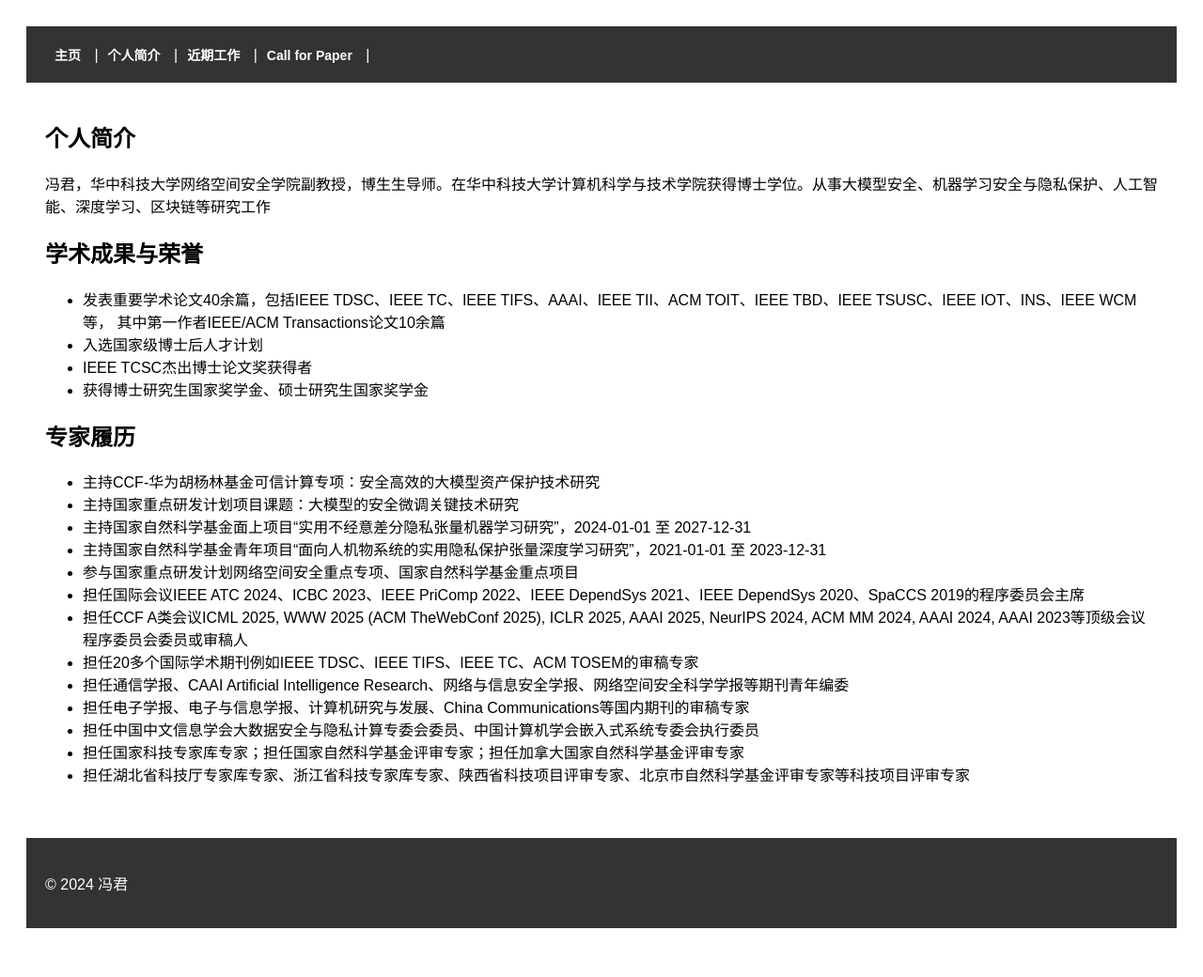
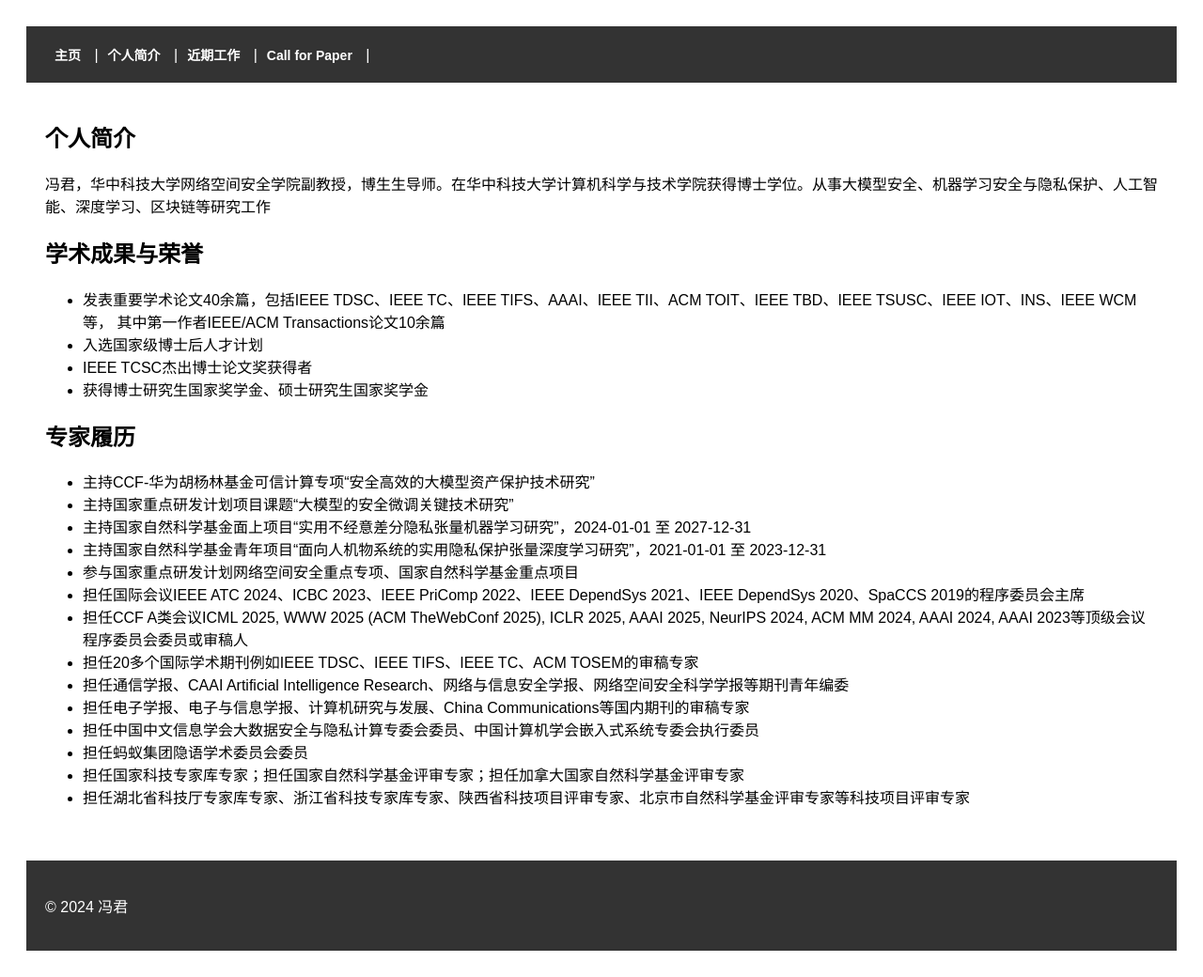
Before and after one commit to junfeng989/junfeng989.github.io, a Gatsby site: page /resume in a window 1280 px wide. Shown: the whole page at 94% size. Before the commit the page ends 1016 px from the top, so only its background shows below. Built offline with nearby package versions, Linux system fonts and the light colour scheme; Gatsby itself is replaced by a stand-in of ours.

Commit message:
Update resume.js

```diff
--- a/src/pages/resume.js
+++ b/src/pages/resume.js
@@ -24,8 +24,8 @@ const ResumePage = () => (
 
       <h2>专家履历</h2>
       <ul>
-        <li>主持CCF-华为胡杨林基金可信计算专项：安全高效的大模型资产保护技术研究</li>
-        <li>主持国家重点研发计划项目课题：大模型的安全微调关键技术研究</li>
+        <li>主持CCF-华为胡杨林基金可信计算专项“安全高效的大模型资产保护技术研究”</li>
+        <li>主持国家重点研发计划项目课题“大模型的安全微调关键技术研究”</li>
         <li>主持国家自然科学基金面上项目“实用不经意差分隐私张量机器学习研究”，2024-01-01 至 2027-12-31</li>
         <li>主持国家自然科学基金青年项目“面向人机物系统的实用隐私保护张量深度学习研究”，2021-01-01 至 2023-12-31</li>
         <li>参与国家重点研发计划网络空间安全重点专项、国家自然科学基金重点项目</li>
@@ -35,6 +35,7 @@ const ResumePage = () => (
         <li>担任通信学报、CAAI Artificial Intelligence Research、网络与信息安全学报、网络空间安全科学学报等期刊青年编委</li>
         <li>担任电子学报、电子与信息学报、计算机研究与发展、China Communications等国内期刊的审稿专家</li>
         <li>担任中国中文信息学会大数据安全与隐私计算专委会委员、中国计算机学会嵌入式系统专委会执行委员</li>
+        <li>担任蚂蚁集团隐语学术委员会委员</li>
         <li>担任国家科技专家库专家；担任国家自然科学基金评审专家；担任加拿大国家自然科学基金评审专家</li>
         <li>担任湖北省科技厅专家库专家、浙江省科技专家库专家、陕西省科技项目评审专家、北京市自然科学基金评审专家等科技项目评审专家</li>
       </ul>
```
